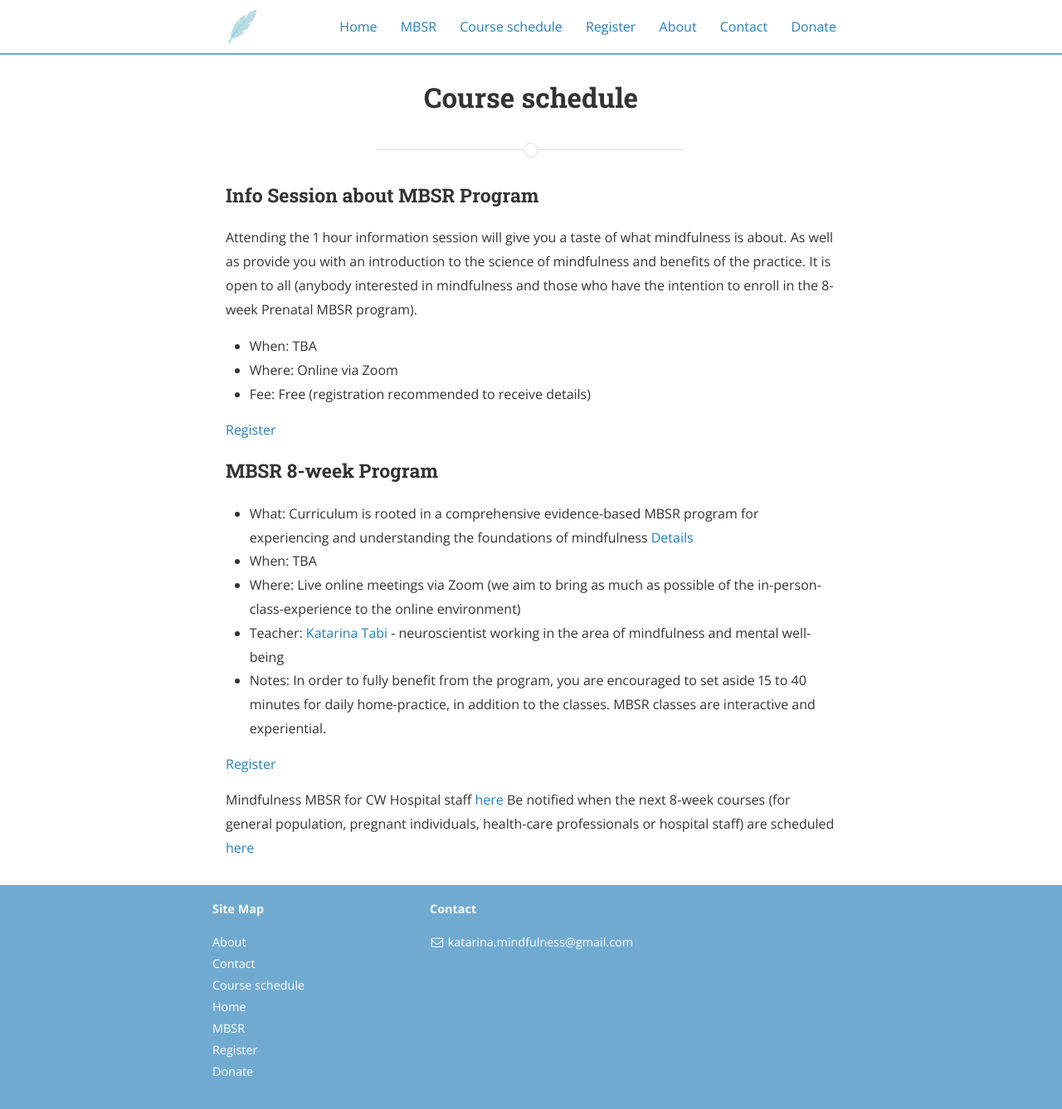
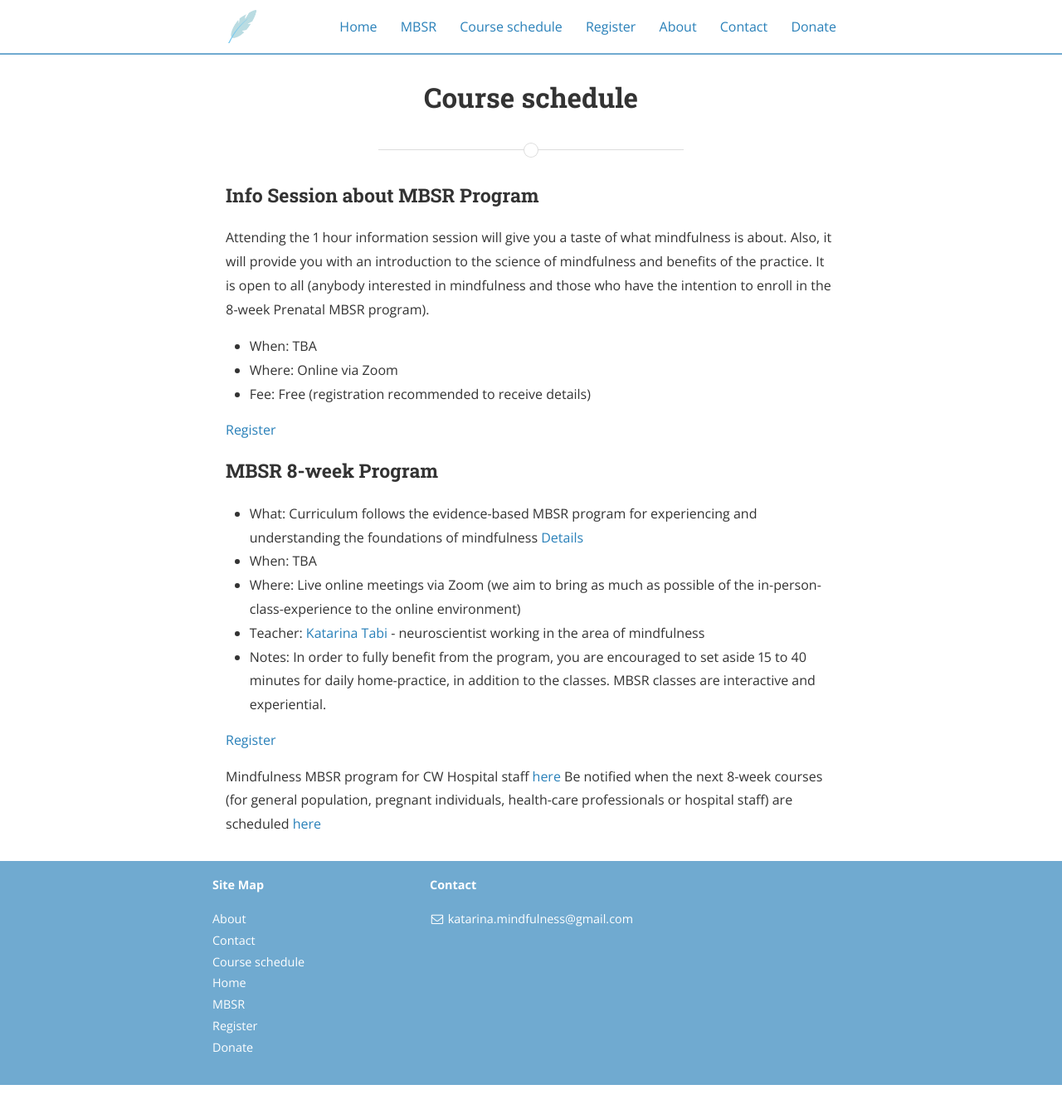
Before and after one commit to mindfulnessone/mindfulnessone.github.io, a Jekyll site: the page built from course-schedule.md, in a window 1280 px wide. Shown: the whole page at 83% size. Built offline with Jekyll 4.4.1, drawn with Linux system fonts in a browser that asks for light colours; nearby versions of some CDN libraries; after the commit the page ends 1308 px from its top, so only the background shows below that.

Commit message:
Update course-schedule.md

```diff
--- a/course-schedule.md
+++ b/course-schedule.md
@@ -9,7 +9,7 @@ order: 3
 
 
 ### Info Session about MBSR Program
-Attending the 1 hour information session will give you a taste of what mindfulness is about. As well as provide you with an introduction to the science of mindfulness and benefits of the practice. It is open to all (anybody interested in mindfulness and those who have the intention to enroll in the 8-week Prenatal MBSR program).
+Attending the 1 hour information session will give you a taste of what mindfulness is about. Also, it will provide you with an introduction to the science of mindfulness and benefits of the practice. It is open to all (anybody interested in mindfulness and those who have the intention to enroll in the 8-week Prenatal MBSR program).
 
 - When: TBA
 - Where: Online via Zoom
@@ -20,13 +20,13 @@ Attending the 1 hour information session will give you a taste of what mindfulne
 
 
 ### MBSR 8-week Program
-- What: Curriculum is rooted in a comprehensive evidence-based MBSR program for experiencing and understanding the foundations of mindfulness [Details](/mbsr/)
+- What: Curriculum follows the evidence-based MBSR program for experiencing and understanding the foundations of mindfulness [Details](/mbsr/)
 - When: TBA
 - Where: Live online meetings via Zoom (we aim to bring as much as possible of the in-person-class-experience to the online environment)
-- Teacher: [Katarina Tabi](/about/) - neuroscientist working in the area of mindfulness and mental well-being
+- Teacher: [Katarina Tabi](/about/) - neuroscientist working in the area of mindfulness
 - Notes: In order to fully benefit from the program, you are encouraged to set aside 15 to 40 minutes for daily home-practice, in addition to the classes. MBSR classes are interactive and experiential.
 
 [Register](/register-8week-mbsr/)
 
-Mindfulness MBSR for CW Hospital staff [here](/hospital-staff/)
+Mindfulness MBSR program for CW Hospital staff [here](/hospital-staff/)
 Be notified when the next 8-week courses (for general population, pregnant individuals, health-care professionals or hospital staff) are scheduled [here](/notify/)
```
